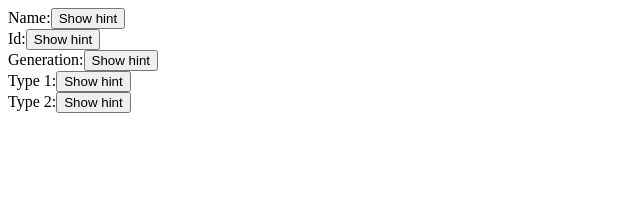
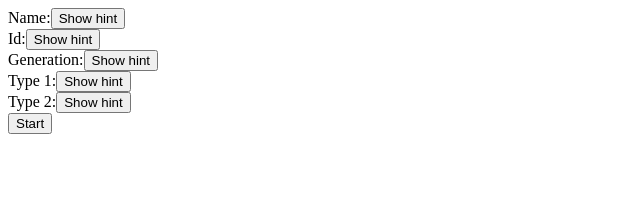
Before and after one commit to davemarong/pokemon_version_3, a React (Create React App) app: page / in a window 1280 px wide. Shown: the top 203 px of the page, without its empty margins (0-640 px from the left). Built offline with nearby package versions, Linux system fonts and the light colour scheme.

Commit message:
Add pokemon to selectedpokemon with startbutton

```diff
--- a/src/App.js
+++ b/src/App.js
@@ -6,8 +6,6 @@ import ButtonField from "./Buttonfield";
 import ImageField from "./Imagefield";
 
 export default function App() {
-  const [pokemonState, setPokemonState] = useState();
-
   const pokemonArray = [
     {
       Type: {
@@ -126,7 +124,6 @@ export default function App() {
       Src: "https://cdn.bulbagarden.net/upload/6/65/609Chandelure.png",
     },
   ];
-  // let howManyPokemonHasBeenSelected;
   let number;
   let selectedPokemon = [
     {
@@ -142,13 +139,24 @@ export default function App() {
   function choosePokemon() {
     number = Math.floor(Math.random() * 5) + 1;
     selectedPokemon.unshift(pokemonArray[number]);
+    console.log(selectedPokemon);
   }
   choosePokemon();
+  const [selectedPokemonState, setSelectedPokemonState] = useState(
+    selectedPokemon
+  );
   return (
     <div>
       <Header />
       <Guessingfield />
-      <Hintfield selectedPokemon={selectedPokemon} />
+      <Hintfield selectedPokemon={selectedPokemonState} />
+      <button
+        onClick={() => {
+          choosePokemon();
+        }}
+      >
+        Start
+      </button>
       <ButtonField />
       <ImageField />
     </div>
--- a/src/Hintfield.js
+++ b/src/Hintfield.js
@@ -6,14 +6,12 @@ export default function Hintfield({ selectedPokemon }) {
   const [generationState, setGenerationState] = useState("");
   const [type1State, setType1State] = useState("");
   const [type2State, setType2State] = useState("");
-  // console.log(selectedPokemonLength);
   const {
     Name,
     Pokedex,
     Generation,
     Type: { Type1, Type2 },
   } = selectedPokemon[0];
-  // console.log(Name);
   return (
     <>
       <div>
```
